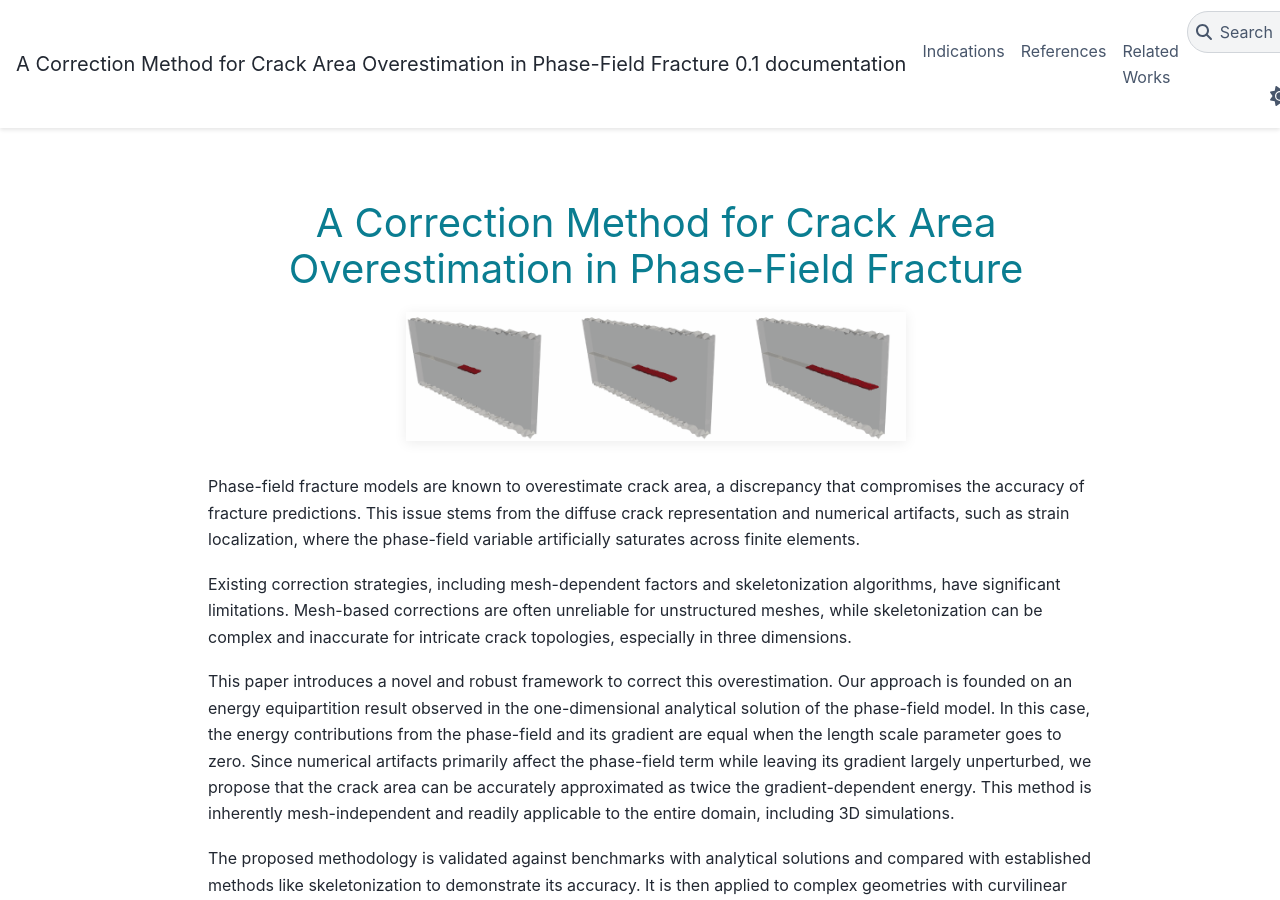
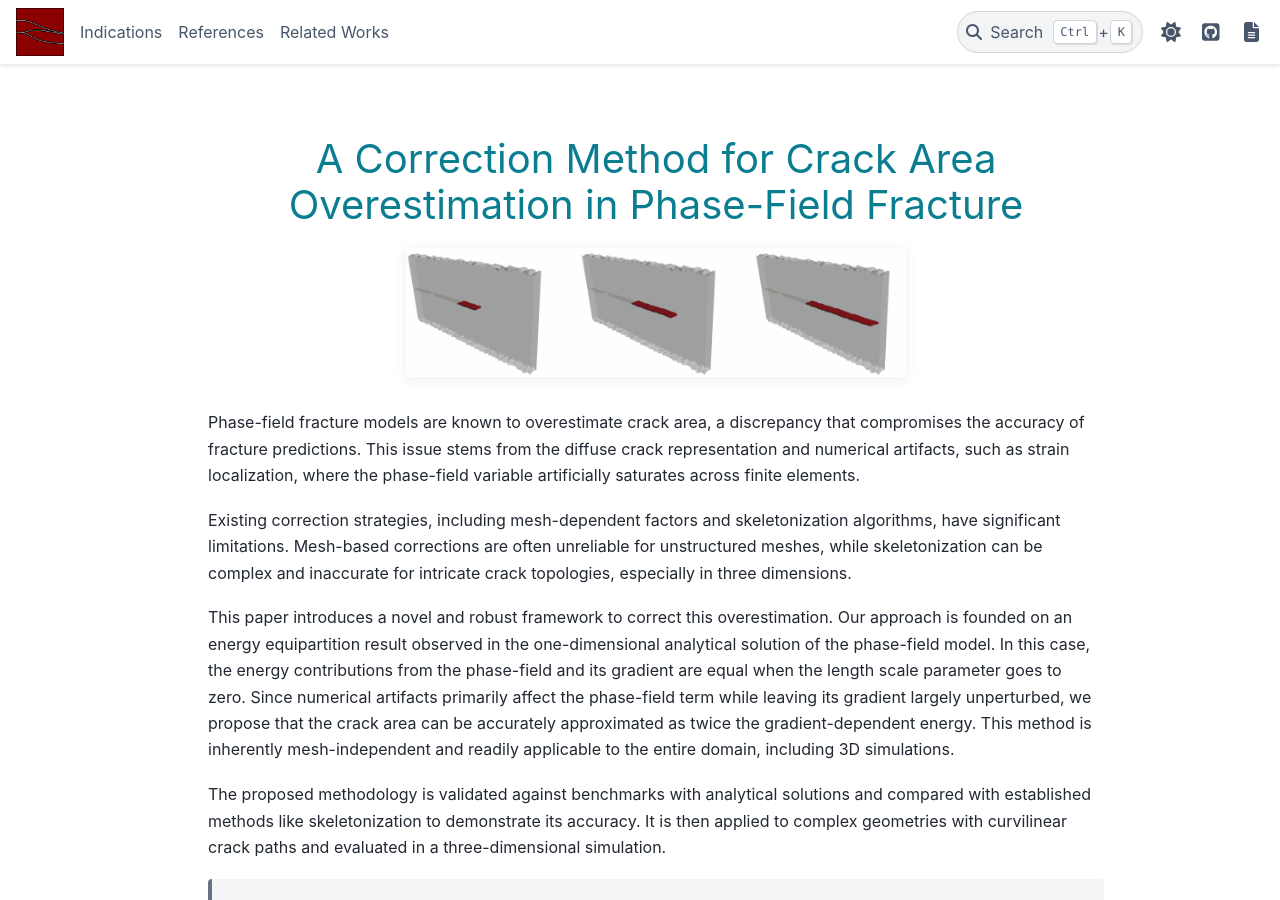
Before and after one commit to CastillonMiguel/A-Correction-Method-for-Crack-Area-Overestimation-in-Phase-Field-Fracture, a Sphinx documentation site: the page built from docs/source/index.rst, in a window 1280 px wide and 900 px high. Built offline with Sphinx 7.4.7 and the PyData theme 0.15.4, drawn with Linux system fonts in a browser that asks for light colours; the version number could not be read and is left out; cross-references to code outside the pages are shown as plain code.

Commit message:
Fix logo filename case in Sphinx configuration

```diff
--- a/docs/source/conf.py
+++ b/docs/source/conf.py
@@ -233,7 +233,7 @@ html_sidebars = {
 # relative to this directory. They are copied after the builtin static files,
 # so a file named "default.css" will overwrite the builtin "default.css".
 html_static_path = ['_static']
-html_logo = '_static/Image.png'
+html_logo = '_static/image.png'
 
 # Disable the "Show Source" link
 html_show_sourcelink = False
```
